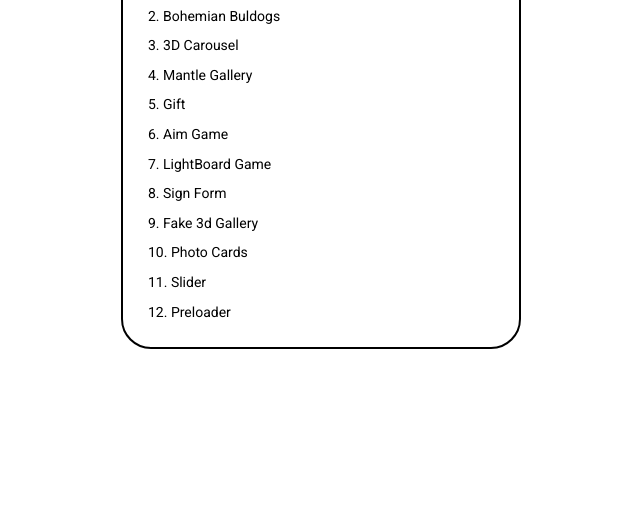
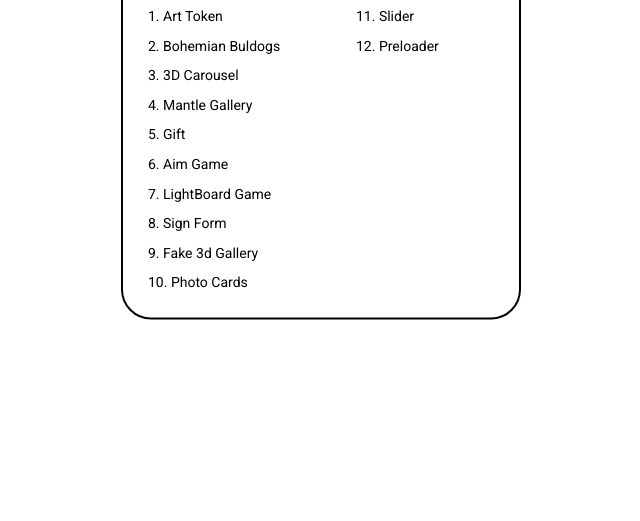
Before and after one commit to NikolaSudavniy/Portfolio, a plain HTML site: page index.html in a window 1280 px wide. Shown: the part 279-800 px from the top of the page, without its empty margins (319-959 px from the left). Drawn offline with Linux system fonts and the light colour scheme; a web font is replaced by a local one.

Commit message:
remake menu

```diff
--- a/index.html
+++ b/index.html
@@ -10,6 +10,8 @@
 	<div class="menu">
 		<a href="https://github.com/NikolaSudavniy" class="home"><img src="home.svg" alt=""></a>
 		<h1>Portfolio</h1>
+		<div class="menu-container">
+			<div>
 				<ul>
 					<li><a href="Art Token/index.html" target="_blank">1. Art Token</a></li>
 					<li><a href="Bohemian Buldogs/index.html" target="_blank">2. Bohemian Buldogs</a></li>
@@ -21,11 +23,15 @@
 					<li><a href="Sign Form/index.html" target="_blank">8. Sign Form</a></li>
 					<li><a href="Mountains Fake 3d Gallery/index.html" target="_blank">9. Fake 3d Gallery</a></li>
 					<li><a href="Photo-cards with click animation/index.html" target="_blank">10. Photo Cards</a></li>
+				</ul>
+			</div>
+			<div>
+				<ul>
 					<li><a href="Slider/index.html" target="_blank">11. Slider</a></li>
-		</ul>
-		<ul>
 					<li><a href="Preloader Animation/index.html" target="_blank">12. Preloader</a></li>
 				</ul>
 			</div>
+		</div>
+	</div>
 </body>
 </html>
--- a/style.css
+++ b/style.css
@@ -20,6 +20,7 @@ body{
 
 }
 
+
 .menu{
 	border: 2px solid #000000;
 	border-radius: 30px;
@@ -41,6 +42,12 @@ a{
 	color: inherit;
 }
 
+.menu-container{
+	display: grid;
+	grid-template-columns: repeat(2, 1fr);
+	gap: 50px;
+}
+
 ul{
 	list-style-type: none;
 	margin: 0 0 0 10px;
```
Lines whose indentation alone changed are shown as unchanged.
